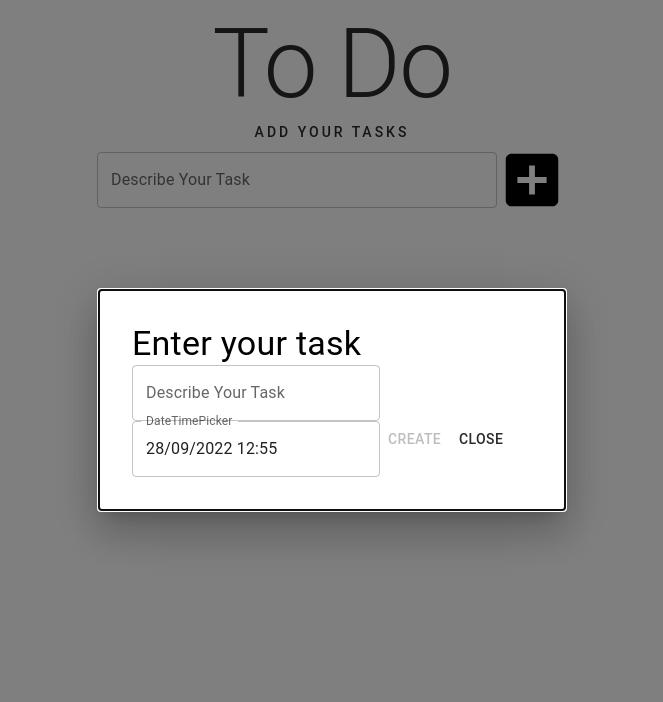
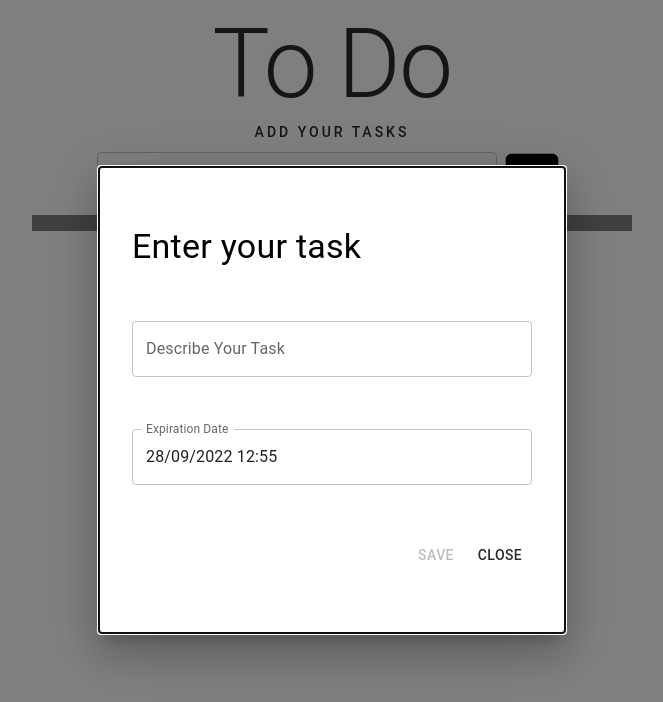
Before and after one commit to kuzivka/todo, a React (Create React App) app: page / in a window 1280 px wide. Both pictures are taken after a click on the icon 840 px from the left and 179 px from the top of the page. Shown: the top 702 px of the page, without its empty margins (308-971 px from the left). Built offline with nearby package versions, Linux system fonts and the light colour scheme; the HTML template or start-up script is replaced by a standard one.

Commit message:
Added checkbox and updated styles

```diff
--- a/src/components/AddNewTodoModal.tsx
+++ b/src/components/AddNewTodoModal.tsx
@@ -7,8 +7,12 @@ import { LocalizationProvider, DateTimePicker } from '@mui/x-date-pickers';
 import { getNewTaskObject } from '../utils/getNewTaskObject';
 
 const style = {
-  position: 'absolute' as 'absolute',
+  position: 'absolute',
+  display: 'flex',
+  flexDirection: 'column',
+  justifyContent: 'space-around',
   width: '400px',
+  height: '400px',
   top: '50%',
   left: '50%',
   transform: 'translate(-50%, -50%)',
@@ -41,7 +45,7 @@ export function AddNewTodoModal(props: IAddNewTodoModalProps) {
   const createNewTask = useCallback(() => {
     dispatch(addTodo(getNewTaskObject(taskValue, expirationDate.valueOf())));
     setTaskValue('');
-    setExpirationDate(currentDate);
+    setExpirationDate(new Date());
     handleClose();
   }, [dispatch, handleClose, expirationDate, taskValue]);
 
@@ -65,7 +69,7 @@ export function AddNewTodoModal(props: IAddNewTodoModalProps) {
           <DateTimePicker
             minDateTime={currentDate}
             renderInput={(props) => <TextField {...props} />}
-            label="DateTimePicker"
+            label="Expiration  Date"
             ampm={false}
             inputFormat="dd/MM/yyyy HH:mm"
             value={expirationDate}
@@ -77,10 +81,12 @@ export function AddNewTodoModal(props: IAddNewTodoModalProps) {
             }}
           />
         </LocalizationProvider>
-        <Button disabled={taskValue.trim() === ''} onClick={createNewTask}>
-          Create
-        </Button>
-        <Button onClick={handleClose}>Close</Button>
+        <Box sx={{display: 'flex', justifyContent: 'flex-end'}}>
+          <Button disabled={taskValue.trim() === ''} onClick={createNewTask}>
+            save
+          </Button>
+          <Button onClick={handleClose}>Close</Button>
+        </Box>
       </Box>
     </Modal>
   );
--- a/src/components/TaskCards.tsx
+++ b/src/components/TaskCards.tsx
@@ -1,20 +1,35 @@
 import React from 'react';
-import { List, ListItem, ListItemText } from '@mui/material';
+import { Checkbox, List, ListItem, ListItemText } from '@mui/material';
 import { useSelector } from 'react-redux';
 import { getTaskListToShowSelector } from '../selectors/getTaskListToShowSelector';
 
 export default function TaskCards() {
-  const tasks = useSelector(getTaskListToShowSelector)
+  const tasks = useSelector(getTaskListToShowSelector);
 
   return (
     <List
-      sx={{ width: '400px', maxWidth: '80vw', bgcolor: 'background.paper' }}
+      sx={{ width: '600px', maxWidth: '80vw', bgcolor: 'grey', margin: 'auto' }}
     >
       {tasks.map((task) => (
-        <ListItem key={task.id}>
-          <ListItemText primary={task.task} secondary={task.expiresAt} />
+        <ListItem
+          key={task.id}
+          sx={{
+            border: '1px solid #ddd',
+            borderBottom: 'none',
+            '&:last-child': { borderBottom: '1px solid #ddd' },
+          }}
+        >
+          <Checkbox
+            edge="start"
+            onChange={() => void 1}
+            checked={false}
+          />
+          <ListItemText
+            primary={task.task}
+            secondary={`Expires at: ${task.expiresAt}`}
+          />
         </ListItem>
       ))}
     </List>
-  )
+  );
 }
```
